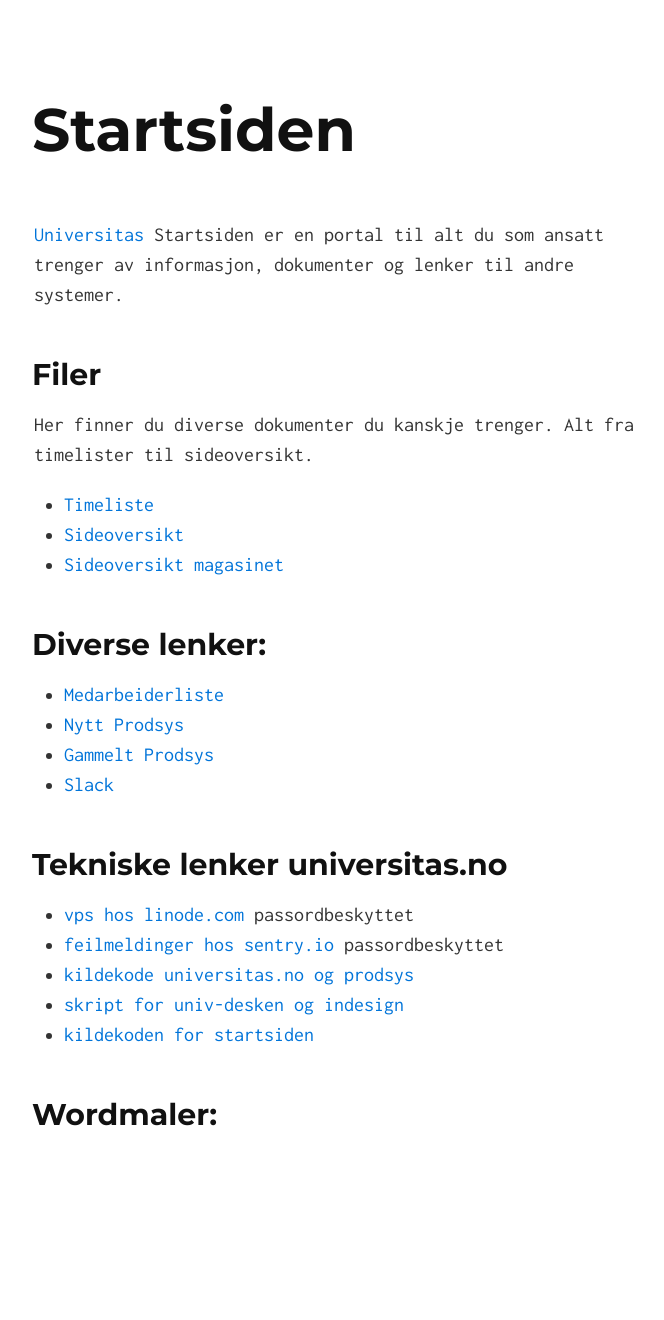
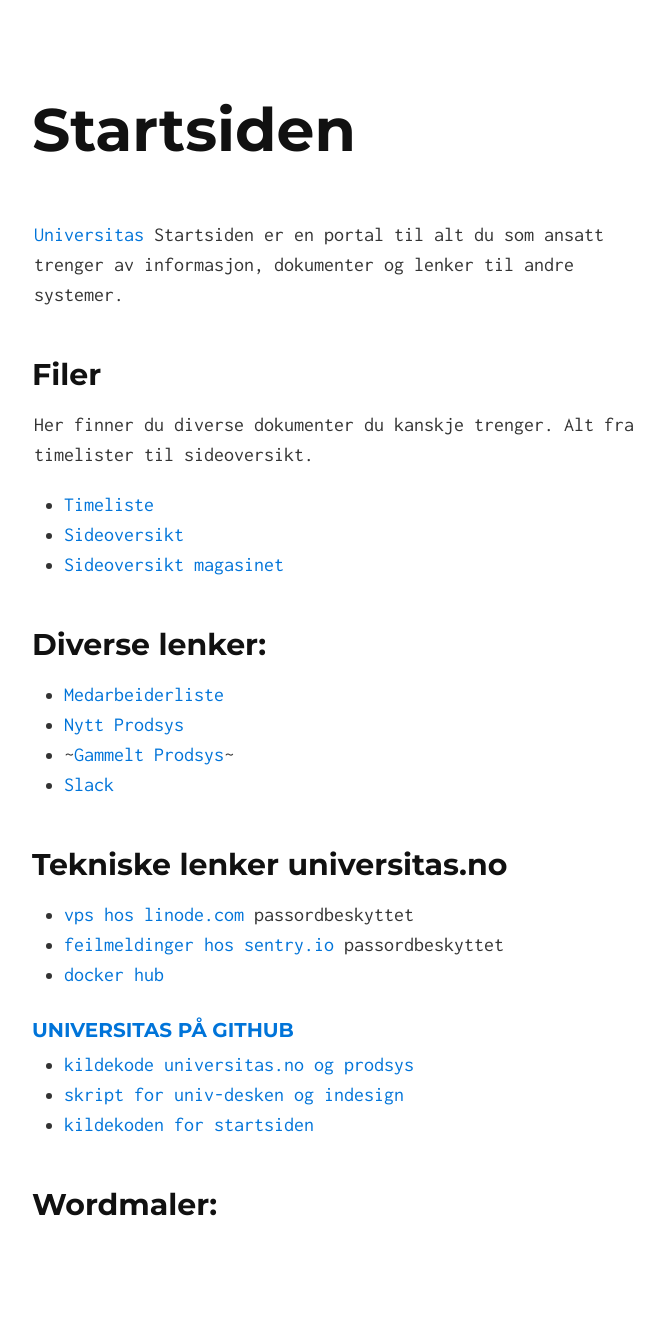
Before and after one commit to universitas/startsiden, a Jekyll site: the page built from index.md, in a window 1280 px wide. Shown: the whole page, without its empty margins (306-970 px from the left). Built offline with Jekyll 4.4.1, drawn with Linux system fonts in a browser that asks for light colours; before the commit the page ends 1230 px from its top, so only the background shows below that.

Commit message:
Update index.md

```diff
--- a/index.md
+++ b/index.md
@@ -14,13 +14,16 @@
 ## Diverse lenker:
 - [Medarbeiderliste](https://docs.google.com/spreadsheets/d/1uxtmDUd8Z6PkeF9SHpDPhhEL8AxZ0yUskgcLLqDF6x4/edit?usp=sharing&authkey=CL2FxbQC)
 - [Nytt Prodsys](http://universitas.no/prodsys/)
-- [Gammelt Prodsys](http://oldwww.universitas.no/admin/produser/)
+- ~[Gammelt Prodsys](http://oldwww.universitas.no/admin/produser/)~
 - [Slack](https://universitas.slack.com/messages)
 
 ## Tekniske lenker universitas.no
 
 - [vps hos linode.com](https://manager.linode.com/linodes/dashboard/tassen-docker) passordbeskyttet
 - [feilmeldinger hos sentry.io](https://sentry.io/universitas/) passordbeskyttet
+- [docker hub](https://hub.docker.com/u/universitas/)
+
+### [universitas på github](https://github.com/universitas/)
 - [kildekode universitas.no og prodsys](https://github.com/universitas/universitas.no)
 - [skript for univ-desken og indesign](https://github.com/universitas/tassendesken)
 - [kildekoden for startsiden](https://github.com/universitas/universitas.github.io)
```
